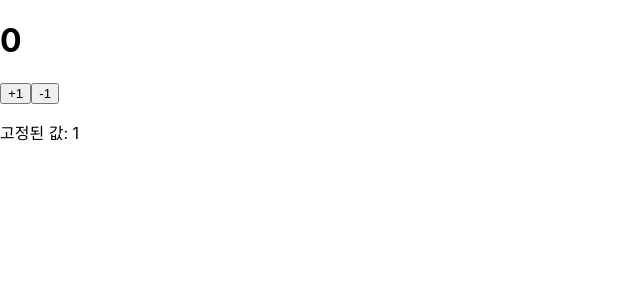
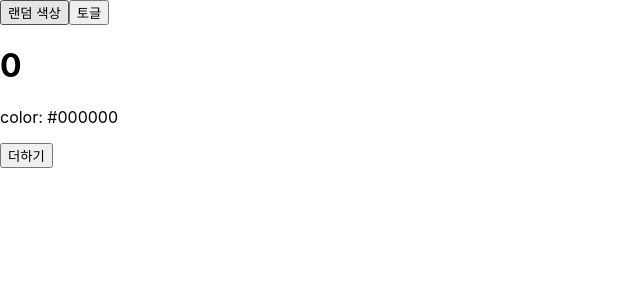
Before and after one commit to jeonyoungho/react-velopert-practice, a React (Create React App) app: page / in a window 1280 px wide. Shown: the top 300 px of the page, without its empty margins (0-640 px from the left). Built offline with nearby package versions, Linux system fonts and the light colour scheme.

Commit message:
LifeCycleSample 컴포넌트 추가

```diff
--- a/src/CounterWithUseReducer.js
+++ b/src/CounterWithUseReducer.js
@@ -11,7 +11,7 @@
     }
 }
 
-function CounterWithUserReducer() {
+function CounterWithUseReducer() {
     const [number, dispatch] = useReducer(reducer, 0);
 
     const onIncrease = () => {
@@ -31,4 +31,4 @@
     );
 }
 
-export default CounterWithUserReducer;
+export default CounterWithUseReducer;
--- a/src/index.js
+++ b/src/index.js
@@ -2,12 +2,14 @@
 import ReactDOM from 'react-dom';
 import './index.css';
 import reportWebVitals from './reportWebVitals';
-import Counter from "./Counter";
+import {LifeCycleSampleApp} from "./lifeCycleSample/LifeCycleSampleApp";
 
 ReactDOM.render(
   <React.StrictMode>
-    {/*<App />*/}
-      <Counter/>
+      {/*<Counter/>*/}
+      {/*<App/>*/}
+      {/*<CounterWithUseReducer/>*/}
+      <LifeCycleSampleApp/>
   </React.StrictMode>,
   document.getElementById('root')
 );
--- /dev/null
+++ b/src/lifeCycleSample/LifeCycleSample.js
@@ -0,0 +1,78 @@
+import React, { Component } from "react";
+
+class LifeCycleSample extends Component {
+    state = {
+        number: 0,
+        color: null
+    };
+
+    myRef = null; // ref 를 설정 할 부분
+
+    constructor(props) {
+        super(props);
+        console.log("constructor");
+    }
+
+    static getDerivedStateFromProps(nextProps, prevState) {
+        console.log("getDerivedStateFromProps");
+        if (nextProps.color !== prevState.color) {
+            return { color: nextProps.color };
+        }
+        return null;
+    }
+
+    componentDidMount() {
+        console.log("componentDidMount");
+    }
+
+    shouldComponentUpdate(nextProps, nextState) {
+        console.log("shouldComponentUpdate", nextProps, nextState);
+        // 숫자의 마지막 자리가 4면 리렌더링하지 않습니다
+        return nextState.number % 10 !== 4;
+    }
+
+    componentWillUnmount() {
+        console.log("componentWillUnmount");
+    }
+
+    handleClick = () => {
+        this.setState({
+            number: this.state.number + 1
+        });
+    };
+
+    getSnapshotBeforeUpdate(prevProps, prevState) {
+        console.log("getSnapshotBeforeUpdate");
+        if (prevProps.color !== this.props.color) {
+            return this.myRef.style.color;
+        }
+        return null;
+    }
+
+    componentDidUpdate(prevProps, prevState, snapshot) {
+        console.log("componentDidUpdate", prevProps, prevState);
+        if (snapshot) {
+            console.log("업데이트 되기 직전 색상: ", snapshot);
+        }
+    }
+
+    render() {
+        console.log("render");
+
+        const style = {
+            color: this.props.color
+        };
+
+        return (
+            <div>
+                <h1 style={style} ref={ref => (this.myRef = ref)}>
+                    {this.state.number}
+                </h1>
+                <p>color: {this.state.color}</p>
+                <button onClick={this.handleClick}>더하기</button>
+            </div>
+        );
+    }
+}
+
+export default LifeCycleSample;
--- /dev/null
+++ b/src/lifeCycleSample/LifeCycleSampleApp.css
@@ -0,0 +1,4 @@
+.LifeCycleSampleApp {
+    font-family: sans-serif;
+    text-align: center;
+}
--- /dev/null
+++ b/src/lifeCycleSample/LifeCycleSampleApp.js
@@ -0,0 +1,29 @@
+import React, {useState} from "react";
+import "./LifeCycleSampleApp.css";
+import LifeCycleSample from "./LifeCycleSample";
+
+// 랜덤 색상을 생성합니다
+function getRandomColor() {
+    return "#" + Math.floor(Math.random() * 16777215).toString(16);
+}
+
+export function LifeCycleSampleApp() {
+    const [color, setColor] = useState("#000000");
+    const [visible, setVisible] = useState(true);
+
+    const onClick = () => {
+        setColor(getRandomColor());
+    };
+
+    const onToggle = () => {
+        setVisible(!visible);
+    };
+
+    return (
+        <>
+            <button onClick={onClick}>랜덤 색상</button>
+            <button onClick={onToggle}>토글</button>
+            {visible && <LifeCycleSample color={color} />}
+        </>
+    );
+}
```
